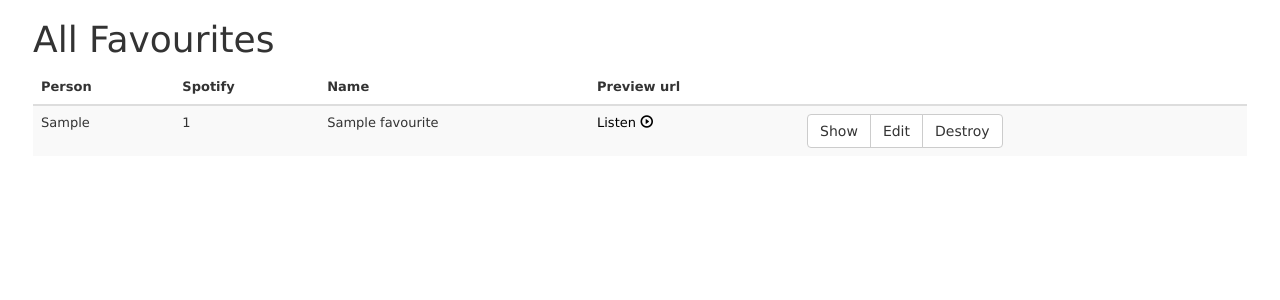
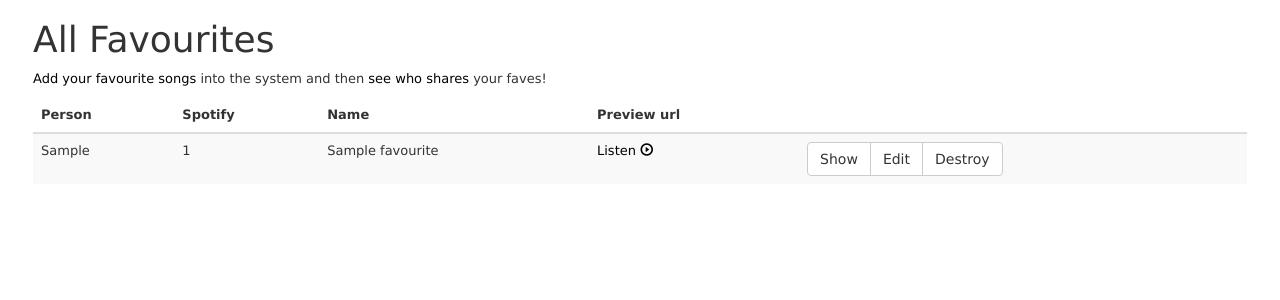
Before and after one commit to roceal31/railsgirlsnext, a Rails app: page /favourites in a window 1280 px wide. Shown: the part 85-385 px from the top of the page. Run offline with Rails 7, Linux system fonts and the light colour scheme; tables that the repository leaves empty hold one stand-in row (values such as "Sample post"); style sheets or scripts are compiled from the project's sources.

Commit message:
A bit more tidy up

```diff
--- a/music/app/views/favourites/index.html.erb
+++ b/music/app/views/favourites/index.html.erb
@@ -1,7 +1,8 @@
 <p id="notice"><%= notice %></p>
 
 <h1>All Favourites</h1>
-
+<p><%= link_to 'Add your favourite songs', search_favourites_path %> into the system and then
+  <%= link_to 'see who shares', compare_favourites_path %> your faves!</p>
 <table class="table table-striped">
   <thead>
     <tr>
--- a/music/config/routes.rb
+++ b/music/config/routes.rb
@@ -6,7 +6,7 @@ Rails.application.routes.draw do
   	end
   end
 
-  get 'songs/search'
+  get '/', to: 'favourites#index'
 
   # For details on the DSL available within this file, see http://guides.rubyonrails.org/routing.html
 end
```
